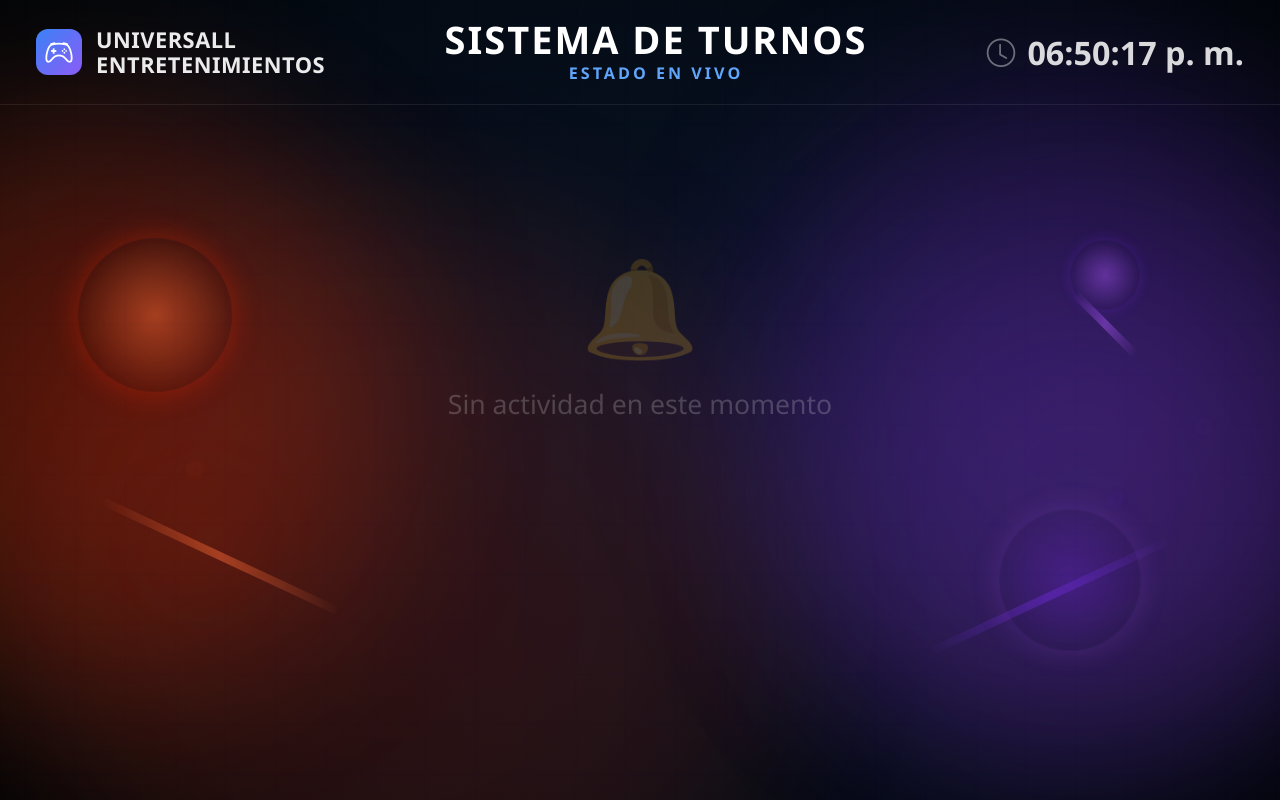
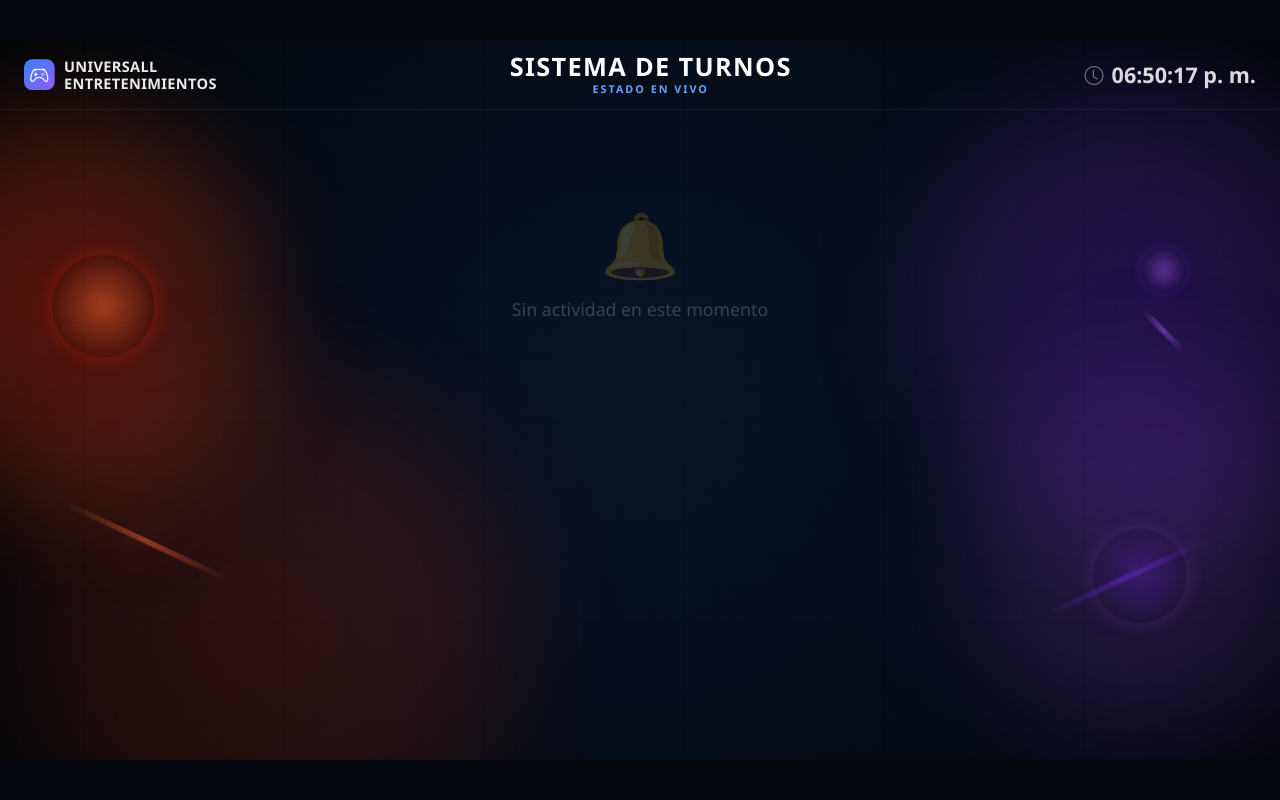
Before and after one commit to NoeliaRomero/sistema-turnos, an Electron app: page public/pantalla.html in a window 1280 px wide. Drawn offline with nearby package versions, Linux system fonts and the light colour scheme; no server answers.

Commit message:
fix(tv): escalar el diseno completo al ancho real de la pantalla (4K)
- zoom:calc(vw) no lo soporta el motor de Chromium usado (queda en 1x,
  confirmado con captura a 3840x2160 antes de este fix)
- Reemplazado por la tecnica estandar de carteleria digital: un
  escenario #stage de tamano fijo 1920x1080 que se reescala entero
  con transform:scale() calculado en JS segun window.innerWidth/Height
  (min de ambos ratios, recalculado en resize)
- Verificado: capturas a 1920x1080 y 3840x2160 ahora se ven identicas
  en proporcion, solo cambia la nitidez

```diff
--- a/public/pantalla.html
+++ b/public/pantalla.html
@@ -6,17 +6,34 @@
   <title>Pantalla Operativa – Sistema de Turnos</title>
   <style>
     * { margin:0; padding:0; box-sizing:border-box; }
-    /* Base pensada para un TV de 55" visto a varios metros de distancia. */
+    /* Base pensada para un TV de 55" visto a varios metros de distancia,
+       diseñada sobre un ancho de referencia de 1920px. */
     html { font-size: 19px; }
 
-    body {
+    html, body {
+      width: 100%;
+      height: 100%;
+      overflow: hidden;
+      background: #05070f;
+    }
+
+    /* Escenario de tamaño fijo (1920x1080, el ancho/alto de referencia del
+       diseño) que se reescala entero con JS (ver ajustarEscala() al final del
+       body) según el tamaño real de ventana que reporte el navegador. Ver la
+       misma nota en cola.html — es la técnica estándar de cartelería digital
+       para que se vea igual de proporcionado en cualquier resolución de TV. */
+    #stage {
+      width: 1920px;
+      height: 1080px;
+      position: absolute;
+      top: 50%; left: 50%;
+      transform-origin: center center;
       background: radial-gradient(circle at 50% 50%, #0a1428 0%, #000507 100%);
       color: white;
       font-family: 'Segoe UI', system-ui, sans-serif;
-      min-height: 100vh;
+      overflow: hidden;
       display: flex;
       flex-direction: column;
-      position: relative;
     }
 
     /* ── Fondo decorativo animado (Speed Park bg-fx) ──────────────────────── */
@@ -335,6 +352,7 @@
 </head>
 <body>
 
+<div id="stage">
 <div class="bg-fx">
   <div class="energy-orb energy-left-1"></div>
   <div class="energy-orb energy-left-2"></div>
@@ -390,9 +408,20 @@
   <div class="juegos-grid" id="juegosGrid" style="display:none"></div>
   <div class="paginador" id="dotsJuegos"></div>
 </main>
+</div>
 
 <link href="/vendor/bootstrap-icons.min.css" rel="stylesheet">
 <script src="/socket.io/socket.io.js"></script>
 <script src="/js/pantalla.js"></script>
+<script>
+  // Reescala el "escenario" (1920x1080 fijo) al tamaño real de la ventana —
+  // ver la nota en el CSS de #stage sobre por qué hace falta esto en TVs 4K.
+  function ajustarEscala() {
+    const escala = Math.min(window.innerWidth / 1920, window.innerHeight / 1080);
+    document.getElementById('stage').style.transform = `translate(-50%, -50%) scale(${escala})`;
+  }
+  ajustarEscala();
+  window.addEventListener('resize', ajustarEscala);
+</script>
 </body>
 </html>
```
Also changed, not shown: public/cola.html (+34 -4 lines).
